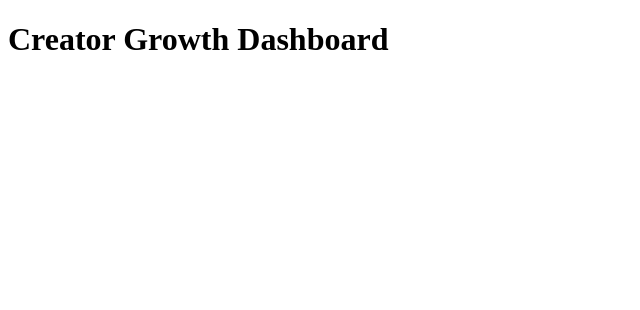
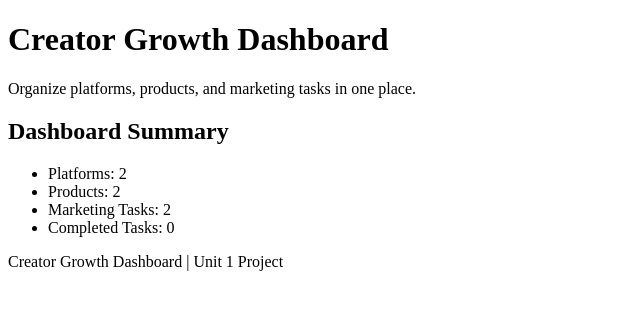
Before and after one commit to chrismusic1325/creator-growth-dashboard, a React (Vite) app in the folder creator-growth-dashboard/: page / in a window 1280 px wide. Shown: the top 310 px of the page, without its empty margins (0-640 px from the left). Built offline with nearby package versions, Linux system fonts and the light colour scheme.

Commit message:
Render dashboard summary in app

```diff
--- a/creator-growth-dashboard/src/App.jsx
+++ b/creator-growth-dashboard/src/App.jsx
@@ -1,8 +1,24 @@
-
+import Header from "./components/layout/Header";
+import Footer from "./components/layout/Footer";
+import DashboardSummary from "./components/dashboard/DashboardSummary";
+import { platforms, products, tasks } from "./data/mockData";
+import "./App.css";
 
 function App() {
   return (
-    <h1>Creator Growth Dashboard</h1>
+    <>
+      <Header />
+
+      <main>
+        <DashboardSummary
+          platforms={platforms}
+          products={products}
+          tasks={tasks}
+        />
+      </main>
+
+      <Footer />
+    </>
   );
 }
 
```
